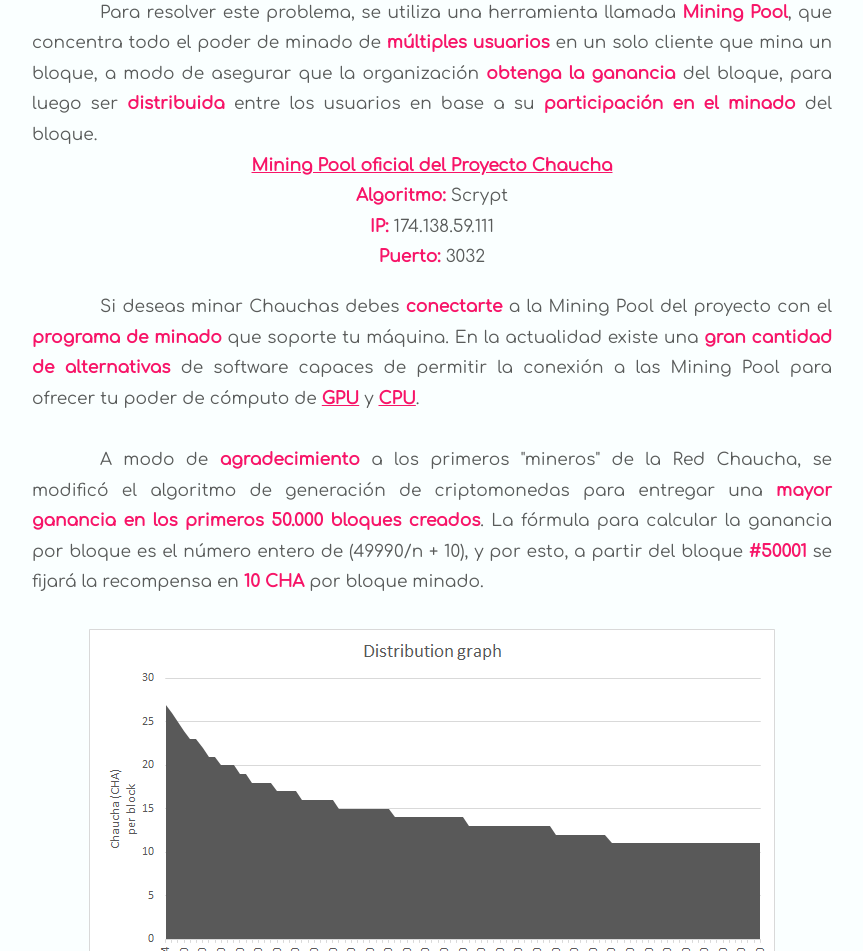
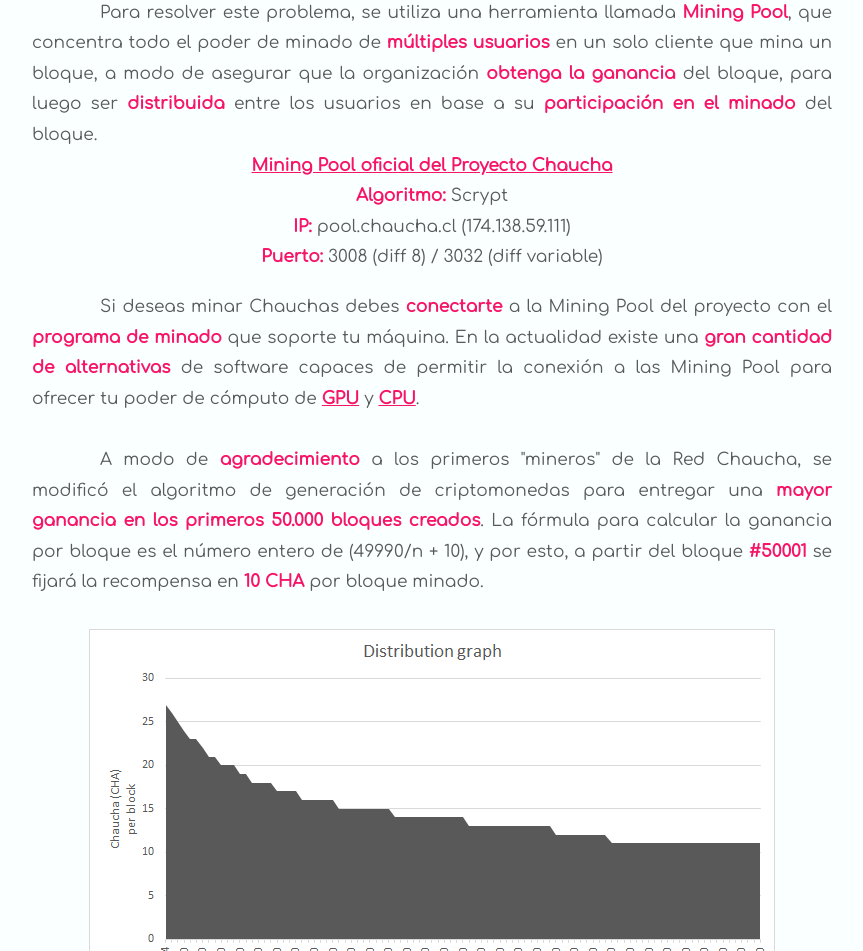
Before and after one commit to proyecto-chaucha/web, a plain HTML site: page downloads/index.html in a window 1280 px wide. Shown: the part 848-1799 px from the top of the page, without its empty margins (208-1071 px from the left). Drawn offline with nearby package versions, Linux system fonts and the light colour scheme.

Commit message:
ports y dns

```diff
--- a/downloads/index.html
+++ b/downloads/index.html
@@ -52,7 +52,7 @@
 
 <div id="main">
 	<a href="http://pool.chaucha.cl/" target="_blank">Mining Pool oficial del Proyecto Chaucha</a><br>
-	<b>Algoritmo:</b> Scrypt<br><b>IP:</b> 174.138.59.111<br><b>Puerto:</b> 3032
+	<b>Algoritmo:</b> Scrypt<br><b>IP:</b> pool.chaucha.cl (174.138.59.111) <br><b>Puerto:</b> 3008 (diff 8) / 3032 (diff variable)
 </div>
 
 <br>
```
